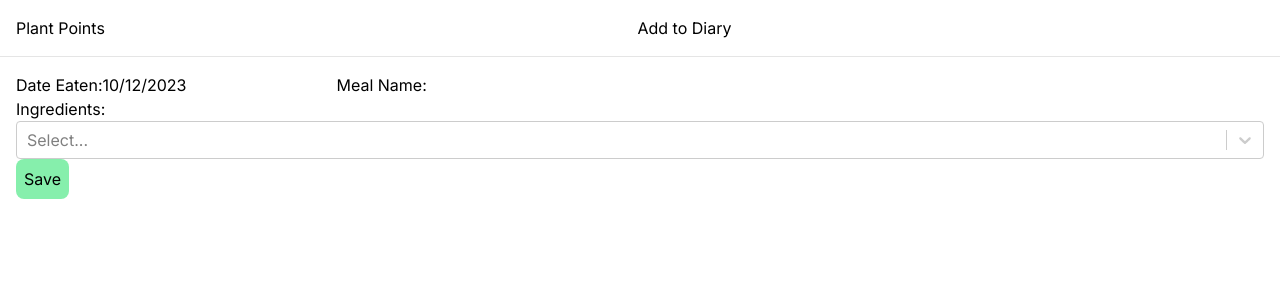
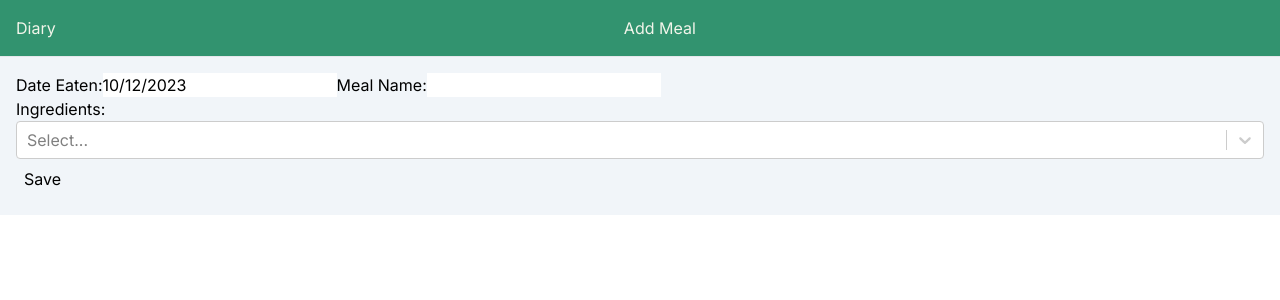
Before and after one commit to ev-th/plant-points, a Next.js app: page /meals/new in a window 1280 px wide. Shown: the top 300 px of the page. Built offline with nearby package versions, Linux system fonts and the light colour scheme; no server answers; the database is empty.

Commit message:
Style the diary page

```diff
--- a/app/(dashboard)/diary/page.tsx
+++ b/app/(dashboard)/diary/page.tsx
@@ -9,10 +9,11 @@ const DiaryPage = async () => {
   const sortedMeals = sortMealsByDay(meals)
 
   return (
-    <div className="p-5">
-
-      <h2 className="text-3xl mb-8">Your Meal Diary</h2>
-      <PointsCard meals={meals}/>
+    <div>
+      <h2 className="text-4xl m-8 font-bold text-center">Food Diary</h2>
+      <div className="px-4">
+        <PointsCard meals={meals}/>
+      </div>
       {sortedMeals.map(dayOfMeals => <DayOfMealsCard key={dayOfMeals[0].eatenAt.toDateString()} meals={dayOfMeals} />)}
     </div>
   )
--- a/app/(dashboard)/layout.tsx
+++ b/app/(dashboard)/layout.tsx
@@ -6,7 +6,7 @@ type DashboardLayoutProps = {
 
 const DashboardLayout = ({ children }: DashboardLayoutProps) => {
   return (
-    <div className="h-screen w-screen">
+    <div className="h-full w-full bg-slate-100">
       <NavBar />
       <div>{children}</div>
     </div>
--- a/app/globals.css
+++ b/app/globals.css
@@ -3,9 +3,9 @@
 @tailwind utilities;
 
 :root {
-  --orange: #dd6e42;
-  --dark-green: #143109;
-  --light-green: #70ae6e;
-  --grey: #efefef;
-  --white: #fffbff;
+  --black: #313638;
+  --ivory: #f2f5ea;
+  --green: #32936F;
+  --grey: #D6DBD2;
+  --pink: #9E829C;
 }
--- a/components/DayOfMealsCard.tsx
+++ b/components/DayOfMealsCard.tsx
@@ -6,17 +6,21 @@ import { MealWithIngredients } from "@/utils/types"
 const DayOfMealsCard = ({meals}: {meals: MealWithIngredients[]}) => {
   const date = new Date(meals[0].eatenAt).toDateString()
   return (
-    <div className="bg-pink-200 p-2 rounded-lg my-1">
-      <p role="region">Eaten on {date}</p>
-      <ul role="list" className="flex gap-2">
+    <div>
+      <div className='h-0.5 bg-slate-200'></div>
+      <div className="bg-slate-100 p-4 max-w-7xl mx-auto">
+        <p role="region">{date}</p>
+        <ul role="list" className="flex flex-wrap flex-row">
           {meals.map(meal => (
-          <li key={meal.id}>
+            <li key={meal.id} className="basis-1/2 md:basis-1/3 lg:basis-1/4 p-1">
               <Link role="link" href={`/meals/${meal.id}`}>
                 <MealCard meal={meal}/>
               </Link>
             </li>))}
         </ul>
       </div>
+
+    </div>
   )
 }
 
--- a/components/MealCard.tsx
+++ b/components/MealCard.tsx
@@ -5,11 +5,10 @@ const MealCard = ({ meal }: { meal: MealWithIngredients }) => {
   const points = meal.ingredients.reduce((sum, ingredient) => sum + +ingredient.points, 0)
 
     return (
-      <div className="bg-green-300 rounded-lg p-2 my-1">
-        <h4 className="text-xl font-semibold">{meal.name}</h4>
-        <p>Eaten on {date}</p>
-        <p>Points: {points}</p>
-        <ul>
+      <div className="bg-slate-50 rounded-lg shadow-lg h-60 overflow-scroll hover:bg-slate-200">
+        <h4 className="text-xl font-semibold p-2 mb-1 mt-2">{meal.name}</h4>
+        <div className='h-0.5 bg-slate-200'></div>
+        <ul className="p-2">
           {meal.ingredients.map(ingredient => (
             <li key={`${meal.id}_${ingredient.id}`}>- {ingredient.name}</li>)
           )}
--- a/components/NavBar.tsx
+++ b/components/NavBar.tsx
@@ -3,21 +3,21 @@ import Link from "next/link"
 
 export const NavBar = () => {
   return (
-    <nav className="border-b border-black/10 p-4">
+    <nav className="border-b border-black/10 p-4 bg-[var(--green)] text-[var(--ivory)]">
       <ul className="flex m-0 p-0 justify-between items-center">
         <li>
-          <Link role="link" href="/diary">Plant Points</Link>
+          <Link role="link" href="/diary">Diary</Link>
 
         </li>
         <li>
           <Link role="link" href="/meals/new">
-            Add to Diary
+            Add Meal
           </Link>
         </li>
         <li>
           <UserButton/>
         </li>
       </ul>
-  </nav>
+    </nav>
   )
 }
--- a/components/PointsCard.tsx
+++ b/components/PointsCard.tsx
@@ -5,12 +5,22 @@ const PointsCard = ({meals}: {meals: MealWithIngredients[]}) => {
   const ingredients = getUniqueIngredients(meals)
   const points = calculatePoints(meals)
   return (
-    <div className='bg-gray-300 rounded-lg p-2'>
-      <p role='region'>Your plant points over the last 7 days: {points}</p>
-      <p className='font-semibold'>Ingredients you&#39;ve eaten this week:</p>
-      <ul role="list">
+    <div className='text-center mx-auto my-5 shadow-lg rounded-xl py-4 bg-slate-50 max-w-7xl'>
+      <div role='region'>
+        Your plant points over the last 7 days:
+        <div className='m-5 text-slate-50 inline-flex items-center justify-center h-16 w-16 rounded-full bg-[var(--green)]'>
+          <span className='text-2xl'>{points}</span>
+        </div>
+      </div>
+      <div className='h-0.5 bg-slate-200'></div>
+      <ul role="list" className="grid grid-cols-2 md:grid-cols-4 lg:grid-cols-6 pt-5">
         {ingredients.map(ingredient => (
-          <li key={ingredient.id}>- {ingredient.name}, points: {ingredient.points.toString()}</li>)
+          <li className="flex justify-center my-1" key={ingredient.id}>
+            {ingredient.name}
+            <div className='mx-2 text-slate-50 inline-flex items-center justify-center h-6 w-6 rounded-full bg-[var(--green)]'>
+              {ingredient.points.toString()}
+            </div>
+          </li>)
         )}
       </ul>
     </div>
--- a/tailwind.config.ts
+++ b/tailwind.config.ts
@@ -14,11 +14,11 @@ const config: Config = {
           'conic-gradient(from 180deg at 50% 50%, var(--tw-gradient-stops))',
       },
       colors: {
-        "orange": "var(--orange)",
-        "dark-green": "var(--dark-green)",
-        "light-green": "var(--light-green)",
+        "black": "var(--black)",
+        "ivory": "var(--ivory)",
+        "green": "var(--green)",
         "grey": "var(--grey)",
-        "white": "var(--white)",
+        "pink": "var(--pink)",
       }
     },
   },
```
Also changed, not shown: 1 other file (tests, documents, lock files or other folders). Lines whose indentation alone changed are shown as unchanged.
